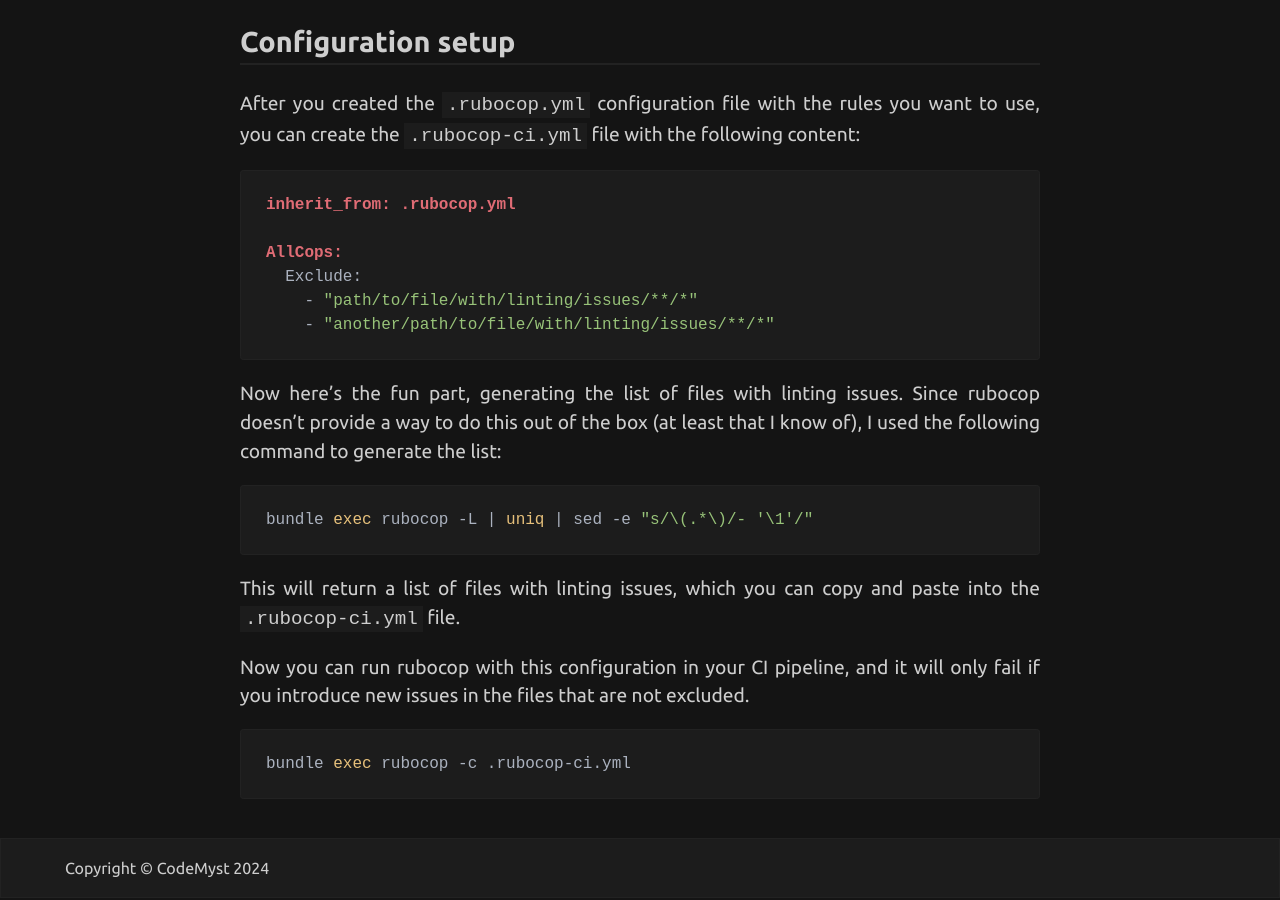
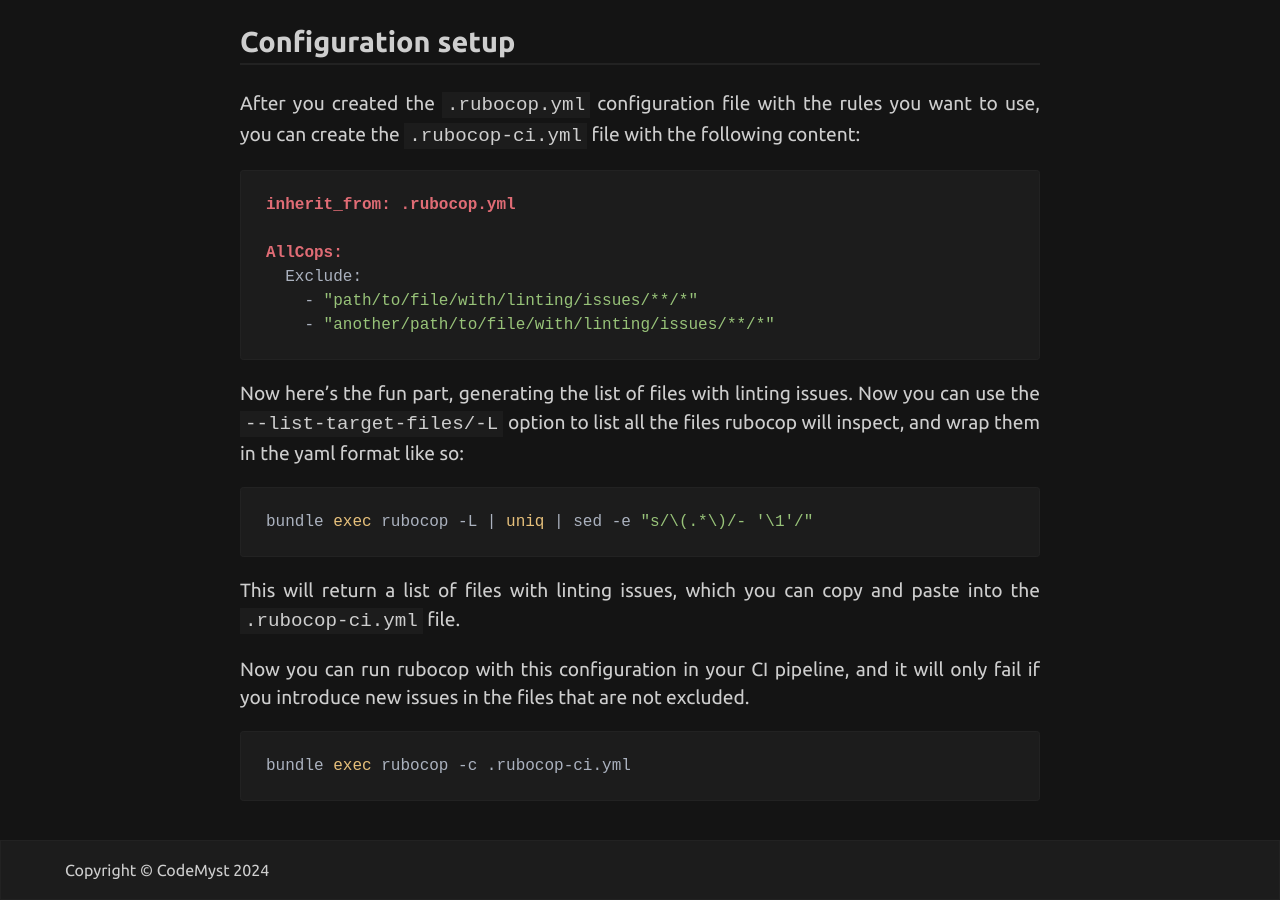
Before and after one commit to CodeMyst/codemyst.github.io, a Jekyll site: the page built from _posts/2024-10-18-add-rubocop.md, in a window 1280 px wide and 900 px high, scrolled down 897 px. Built offline with Jekyll 4.4.1, drawn with Linux system fonts in a browser that asks for light colours; nearby versions of some CDN libraries; our own code applies the rules of GitHub Pages for plain Markdown files; comment, search, counter and statistics services are not loaded.

Commit message:
fix: update wrong info in rubocop post

````diff
--- a/_posts/2024-10-18-add-rubocop.md
+++ b/_posts/2024-10-18-add-rubocop.md
@@ -32,7 +32,7 @@ AllCops:
     - "another/path/to/file/with/linting/issues/**/*"
 ```
 
-Now here's the fun part, generating the list of files with linting issues. Since rubocop doesn't provide a way to do this out of the box (at least that I know of), I used the following command to generate the list:
+Now here's the fun part, generating the list of files with linting issues. Now you can use the `--list-target-files/-L` option to list all the files rubocop will inspect, and wrap them in the yaml format like so:
 
 ```sh
 bundle exec rubocop -L | uniq | sed -e "s/\(.*\)/- '\1'/"
````
